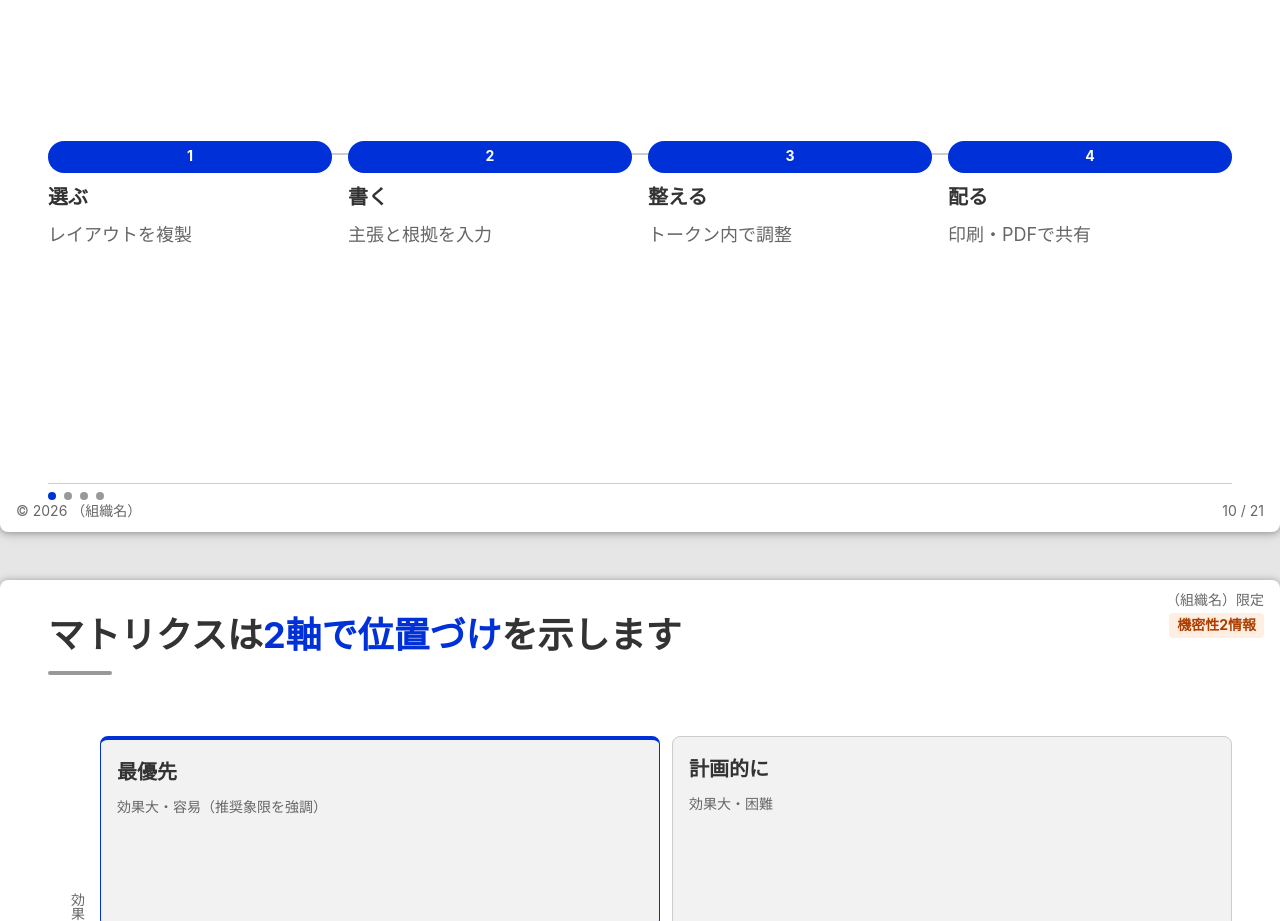
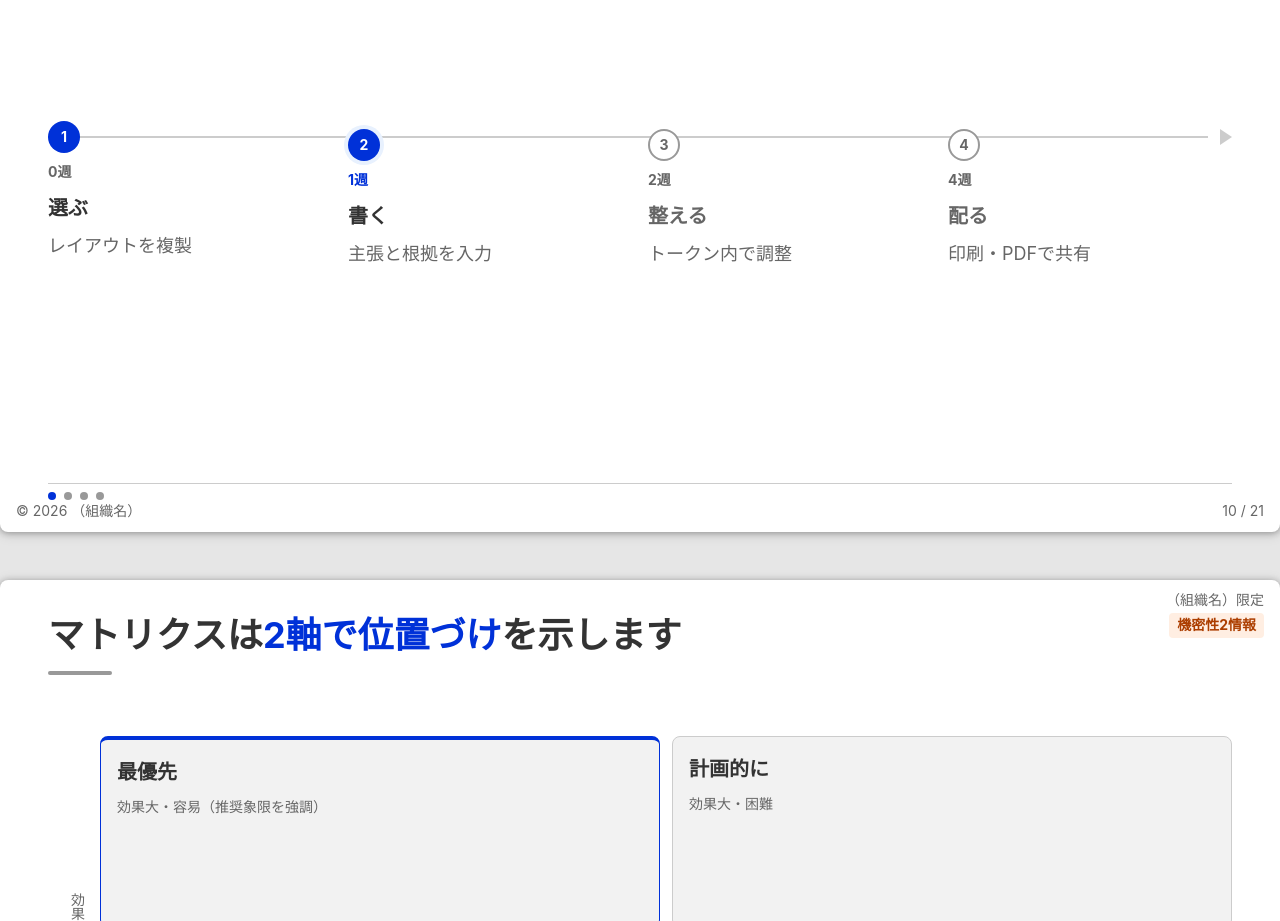
Before and after one commit to superluminal-jp/presentation-template-html, a website: page index.html in a window 1280 px wide. Shown: the part 7180-8101 px from the top of the page. Drawn offline with Linux system fonts and the light colour scheme.

Commit message:
feat: timeline layout — explicit time axis (direction, period labels, progress states)
Differentiate the timeline from the process layout by making it express time,
not just sequence:
- semantic <ol> with per-step data-state (done/current/upcoming) + aria-current
- period labels (0週/1週/2週/4週) as time anchors
- directional rail with an arrowhead (arrow of time)
- progress-state markers: filled / filled+halo / hollow; rail centered on markers
Realizes the cited A-signposting / E-goal-gradient practices on the axis itself.
Visual baselines refreshed for 11-timeline only.

Co-Authored-By: Claude Opus 4.8 <noreply@anthropic.com>

```diff
--- a/index.html
+++ b/index.html
@@ -265,23 +265,44 @@
     <section class="slide slide--timeline" data-layout="timeline">
       <div class="slide__stage">
         <h2 class="slide__heading">タイムラインは<span class="u-accent">時系列で全体像</span>を示します</h2>
-        <div class="timeline">
-          <div class="step"><span class="step__marker">1</span><span class="step__label">選ぶ</span><span class="step__body">レイアウトを複製</span></div>
-          <div class="step"><span class="step__marker">2</span><span class="step__label">書く</span><span class="step__body">主張と根拠を入力</span></div>
-          <div class="step"><span class="step__marker">3</span><span class="step__label">整える</span><span class="step__body">トークン内で調整</span></div>
-          <div class="step"><span class="step__marker">4</span><span class="step__label">配る</span><span class="step__body">印刷・PDFで共有</span></div>
-        </div>
+        <ol class="timeline" aria-label="4ステップの時間軸（週単位・左から右へ進行）">
+          <li class="step" data-state="done">
+            <span class="step__marker" aria-hidden="true">1</span>
+            <span class="step__time">0週</span>
+            <span class="step__label">選ぶ</span>
+            <span class="step__body">レイアウトを複製</span>
+          </li>
+          <li class="step" data-state="current" aria-current="step">
+            <span class="step__marker" aria-hidden="true">2</span>
+            <span class="step__time">1週</span>
+            <span class="step__label">書く</span>
+            <span class="step__body">主張と根拠を入力</span>
+          </li>
+          <li class="step" data-state="upcoming">
+            <span class="step__marker" aria-hidden="true">3</span>
+            <span class="step__time">2週</span>
+            <span class="step__label">整える</span>
+            <span class="step__body">トークン内で調整</span>
+          </li>
+          <li class="step" data-state="upcoming">
+            <span class="step__marker" aria-hidden="true">4</span>
+            <span class="step__time">4週</span>
+            <span class="step__label">配る</span>
+            <span class="step__body">印刷・PDFで共有</span>
+          </li>
+        </ol>
         <div class="slide__footer">
           <div class="slide__signpost" aria-label="現在地"><span class="signpost__dot" aria-current="true"></span><span class="signpost__dot"></span><span class="signpost__dot"></span><span class="signpost__dot"></span></div>
 
         </div>
       </div>
       <aside class="slide__annotation" data-annotation hidden aria-label="設計意図と出典">
-        <p class="annotation__intent">時間軸で全体像を提示(状況→行動)。反復する体裁で見通しを与える。</p>
+        <p class="annotation__intent">時間軸で全体像を提示(状況→行動)。時期ラベルと方向で「時間」を明示し、済/現在/未来の状態で進捗と現在地を示す(プロセス=順序との差別化)。</p>
         <ul class="annotation__practices">
           <li data-practice="A-scqa">SCQA（→ #A-scqa）</li>
           <li data-practice="A-consistency">一貫性/テンプレート化（→ #A-consistency）</li>
           <li data-practice="A-signposting">サインポスティング（→ #A-signposting）</li>
+          <li data-practice="E-goal-gradient">進捗/ゴール勾配（→ #E-goal-gradient）</li>
         </ul>
       </aside>
     </section>
--- a/styles/layouts/timeline.css
+++ b/styles/layouts/timeline.css
@@ -1,28 +1,78 @@
-/* timeline — 時系列/ロードマップ。一貫性/SCQA/サインポスティング。 */
+/* timeline — 時系列/ロードマップ。SCQA(状況→時系列)/一貫性/サインポスティング/ゴール勾配。
+   プロセス(順序)と差別化するため、時期ラベル・方向軸・進捗状態で「時間」を明示する。 */
 .slide--timeline .timeline {
   grid-column: 1 / -1;
   grid-row: 2;
   align-self: center;
+  list-style: none;
+  margin: 0;
+  padding: 0;
   display: grid;
   grid-auto-flow: column;
   grid-auto-columns: 1fr;
   gap: var(--space-4);
   position: relative;
 }
+
+/* 連結線: マーカー中心(space-6 の半分)を貫く水平軸。右端は矢尻ぶん空ける。 */
 .slide--timeline .timeline::before {
   content: "";
   position: absolute;
   left: 0;
-  right: 0;
-  top: var(--space-3);
+  right: var(--space-5);
+  top: calc(var(--space-6) / 2);
   height: 2px;
   background: var(--border);
+  transform: translateY(-1px);
 }
+
+/* 方向の手がかり(時間の流れ →)。軸終端の矢尻。 */
+.slide--timeline .timeline::after {
+  content: "";
+  position: absolute;
+  right: 0;
+  top: calc(var(--space-6) / 2);
+  width: 0;
+  height: 0;
+  border-top: var(--space-2) solid transparent;
+  border-bottom: var(--space-2) solid transparent;
+  border-left: var(--space-3) solid var(--border);
+  transform: translateY(-50%);
+}
+
 .slide--timeline .step {
   display: grid;
+  justify-items: start;
   gap: var(--space-2);
   align-content: start;
 }
+/* マーカーは第1行(軸上)。時期→ラベル→本文の順に下へ。 */
 .slide--timeline .step__marker { position: relative; z-index: 1; }
+
+/* 時期(時間アンカー) */
+.slide--timeline .step__time {
+  font-size: var(--fs-caption);
+  font-weight: var(--fw-bold);
+  color: var(--text-secondary);
+}
 .slide--timeline .step__label { font-weight: var(--fw-bold); font-size: var(--fs-h3); }
 .slide--timeline .step__body { font-size: var(--fs-body); color: var(--text-secondary); }
+
+/* 進捗状態: 済=塗り / 現在=塗り+ハロー環 / 未来=中立の枠(中抜き)。
+   済・現在を目立たせ、ゴール勾配(進捗)と現在地(道標)を軸上に表現する。 */
+.slide--timeline .step[data-state="done"] .step__marker {
+  background: var(--accent);
+  color: var(--text-on-accent);
+}
+.slide--timeline .step[data-state="current"] .step__marker {
+  background: var(--accent);
+  color: var(--text-on-accent);
+  box-shadow: 0 0 0 var(--space-1) var(--accent-weak);
+}
+.slide--timeline .step[data-state="current"] .step__time { color: var(--accent); }
+.slide--timeline .step[data-state="upcoming"] .step__marker {
+  background: var(--slide-bg);
+  color: var(--text-secondary);
+  border: 2px solid var(--border-strong);
+}
+.slide--timeline .step[data-state="upcoming"] .step__label { color: var(--text-secondary); }
```
Also changed, not shown: slides/11-timeline.html (+28 -7 lines), tests/visual/deck.spec.mjs-snapshots/deck-timeline-darwin.png, tests/visual/ds-update.spec.mjs-snapshots/11-timeline-darwin.png.
